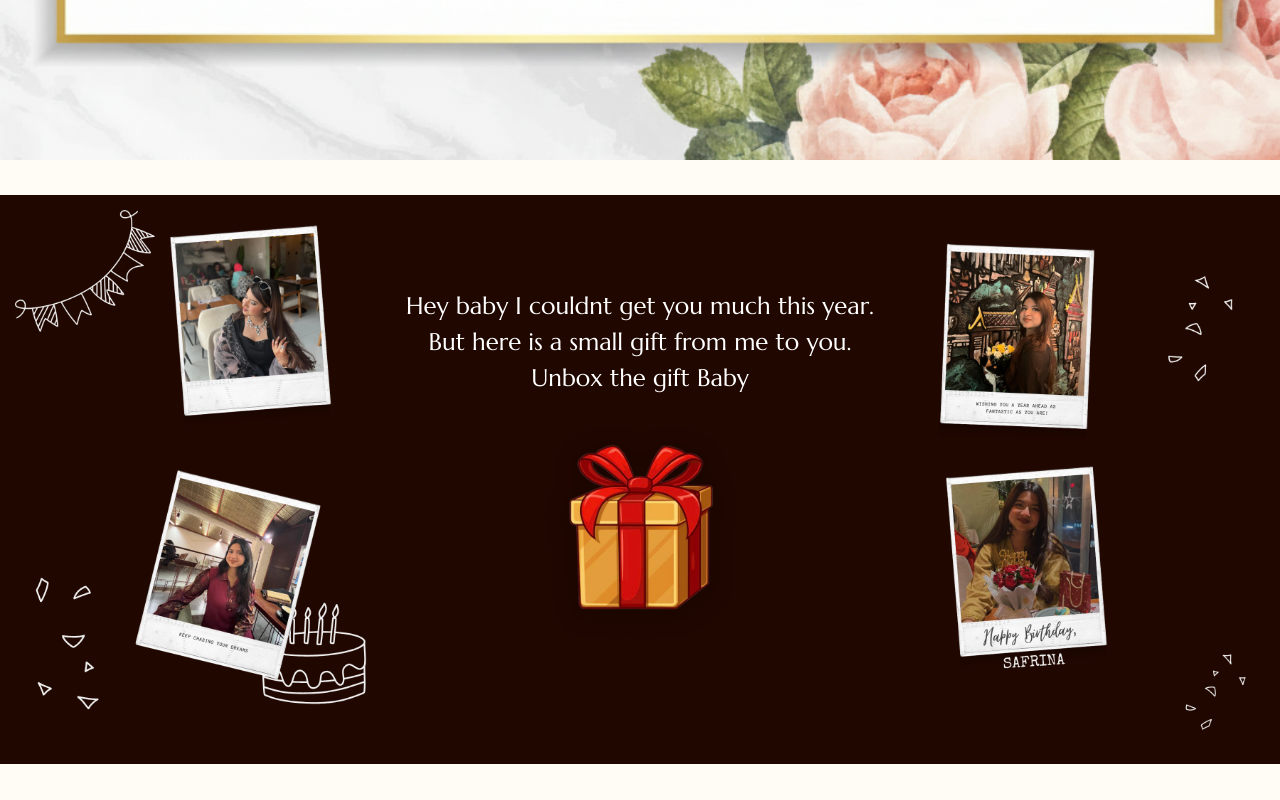
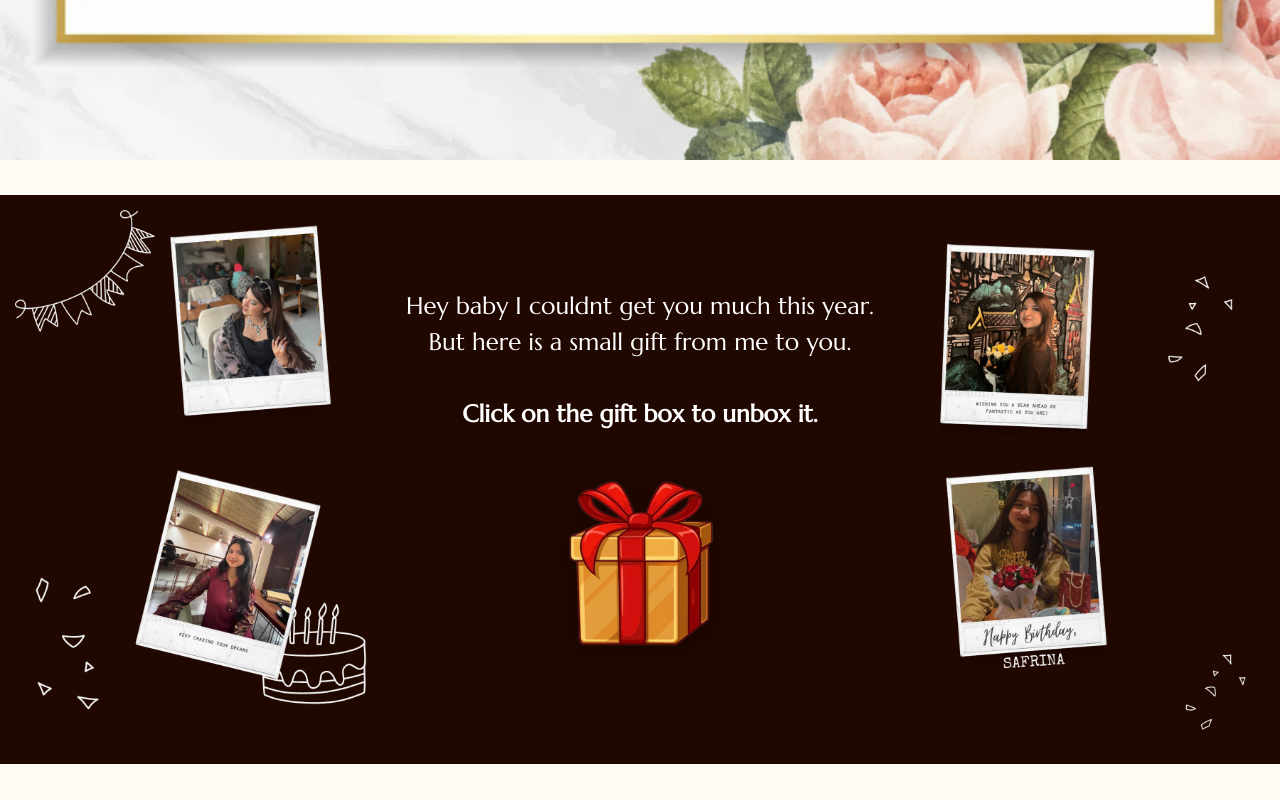
Before and after one commit to MahadiBapari/TheSporadicThinker, a Next.js app in the folder frontend/: page /happybirthday in a window 1280 px wide. Shown: the part 1481-2281 px from the top of the page. Built offline with nearby package versions, Linux system fonts and the light colour scheme; no server answers.

Commit message:
Updated gift section ui

```diff
--- a/frontend/src/app/happybirthday/page.tsx
+++ b/frontend/src/app/happybirthday/page.tsx
@@ -120,7 +120,7 @@ So today, I celebrate you in absence, loving you in longing, holding you in ever
       {/* Surprise Section */}
       <section className={styles.surpriseSection}>
         <div className={styles.surpriseContainer}>
-          <p className={styles.surpriseText}>Hey baby I couldnt get you much this year.<br /> But here is a small gift from me to you. <br /> Unbox the gift Baby</p>
+          <p className={styles.surpriseText}>Hey baby I couldnt get you much this year.<br /> But here is a small gift from me to you. <br /> <br /><b>Click on the gift box to unbox it.</b></p>
           <Link href="https://thesporadicthinker.com" className={styles.surpriseGiftBox}>
             <Image
               src="/giftbox.png"
```
